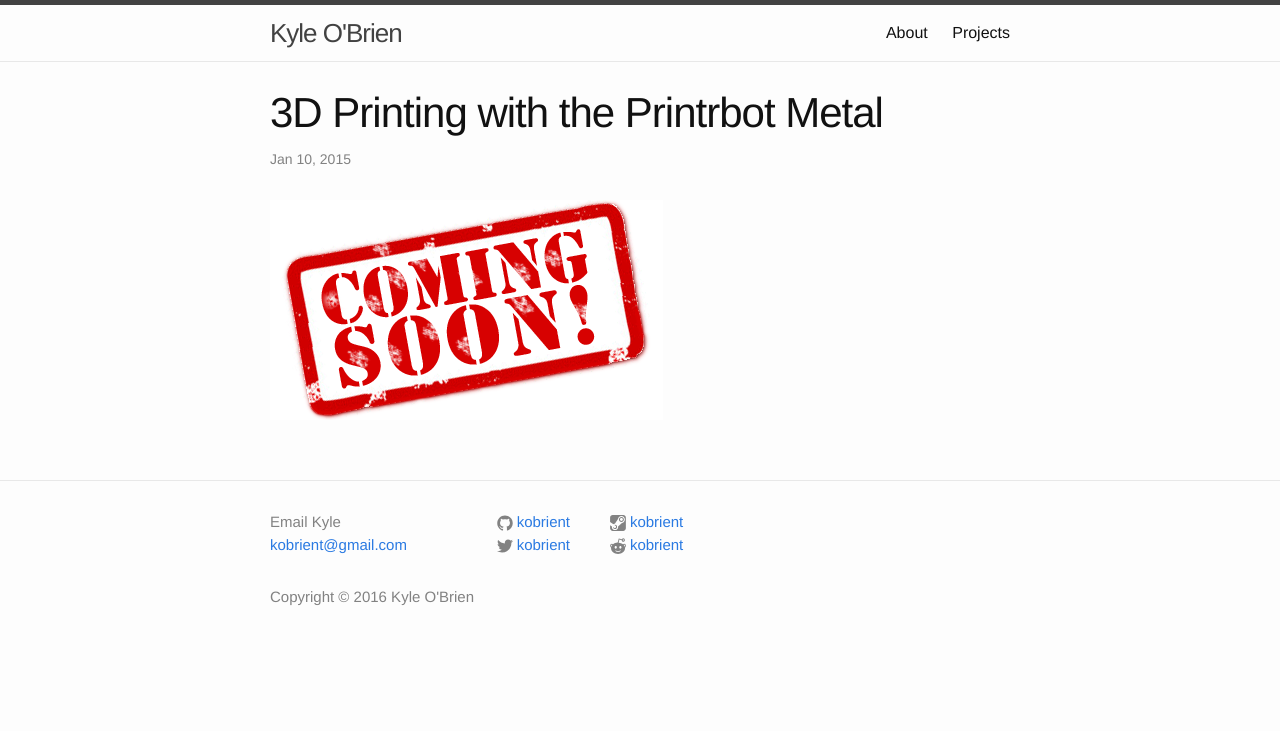
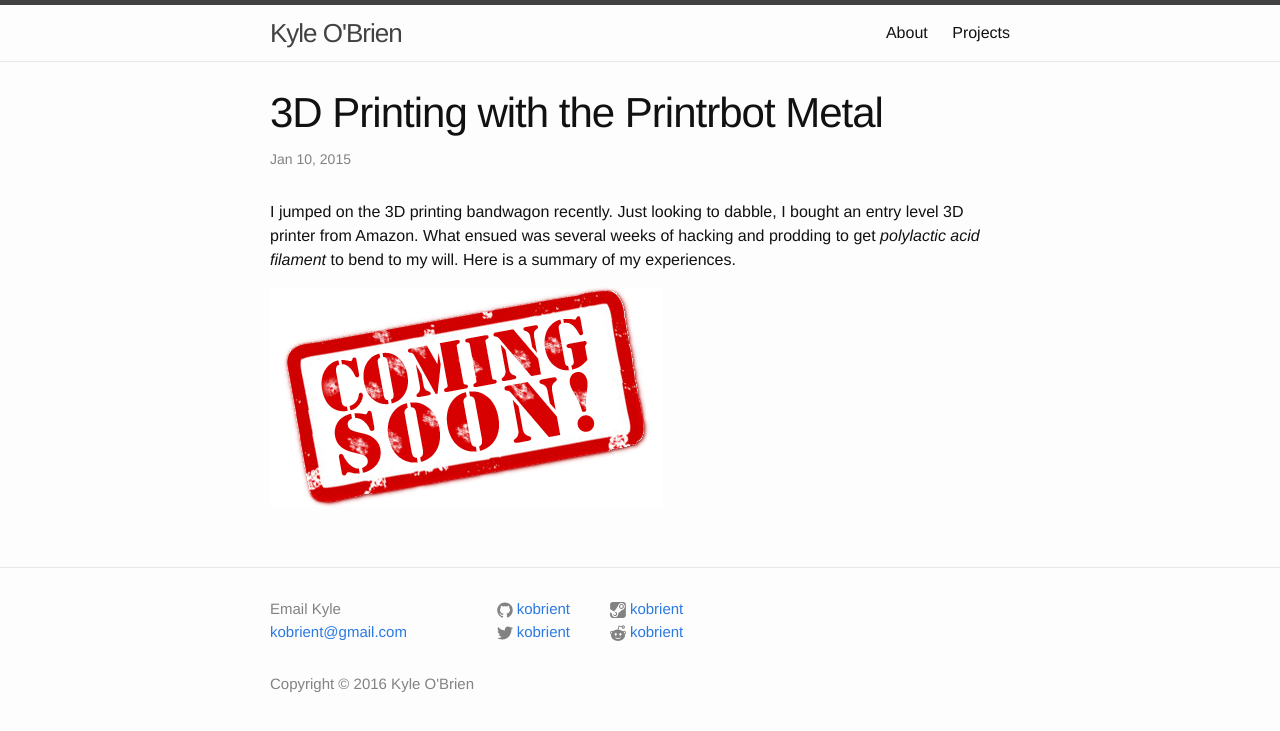
Before and after one commit to kobrient/kobrient.github.io, a Jekyll site: the page built from _posts/2015-01-08-3dprintrbot.markdown, in a window 1280 px wide. Shown: the top 731 px of the page. Built offline with Jekyll 4.4.1, drawn with Linux system fonts in a browser that asks for light colours.

Commit message:
more placeholder stuff

```diff
--- a/_posts/2015-01-08-3dprintrbot.markdown
+++ b/_posts/2015-01-08-3dprintrbot.markdown
@@ -4,4 +4,6 @@ title:  "3D Printing with the Printrbot Metal"
 date:   2015-01-09 23:00:00 -0600
 categories: blog
 ---
+I jumped on the 3D printing bandwagon recently. Just looking to dabble, I bought an entry level 3D printer from Amazon. What ensued was several weeks of hacking and prodding to get _polylactic acid filament_ to bend to my will. Here is a summary of my experiences.
+
 ![Coming Soon](/images/comingsoon.png "Coming Soon")
--- a/_posts/2015-10-24-watercooling.markdown
+++ b/_posts/2015-10-24-watercooling.markdown
@@ -4,4 +4,6 @@ title:  "Building a Custom Watercooling Loop for your PC"
 date:   2015-10-24 23:00:00 -0600
 categories: blog
 ---
+I've been building watercooling loops for my PC's since about 2011. Here are my observations and build log for the latest loop I put together.
+
 ![Coming Soon](/images/comingsoon.png "Coming Soon")
```
Also changed, not shown: projects.md (+2 -2 lines).
